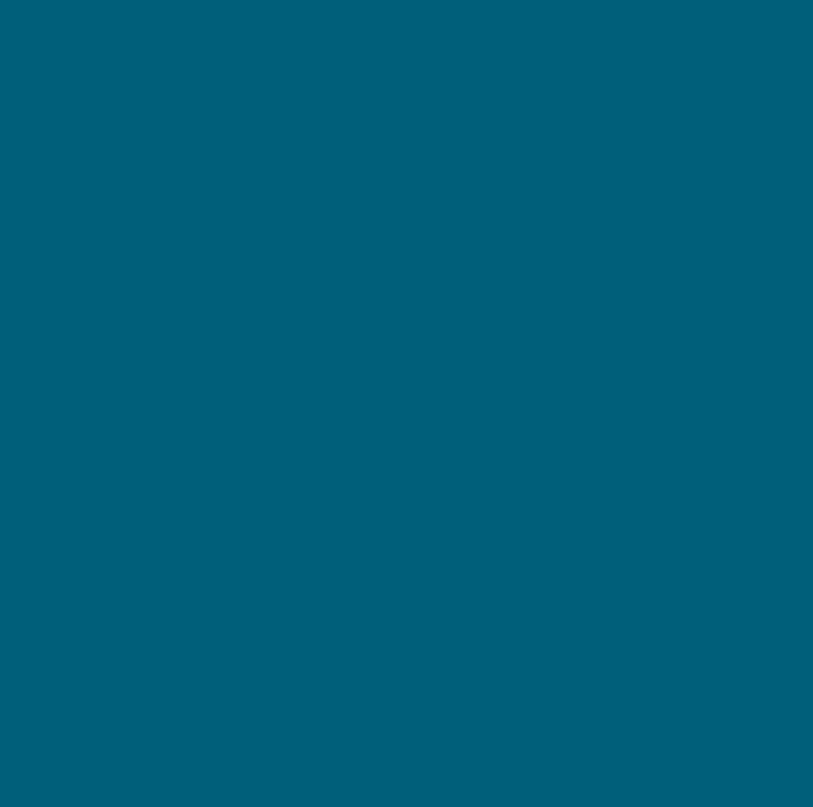
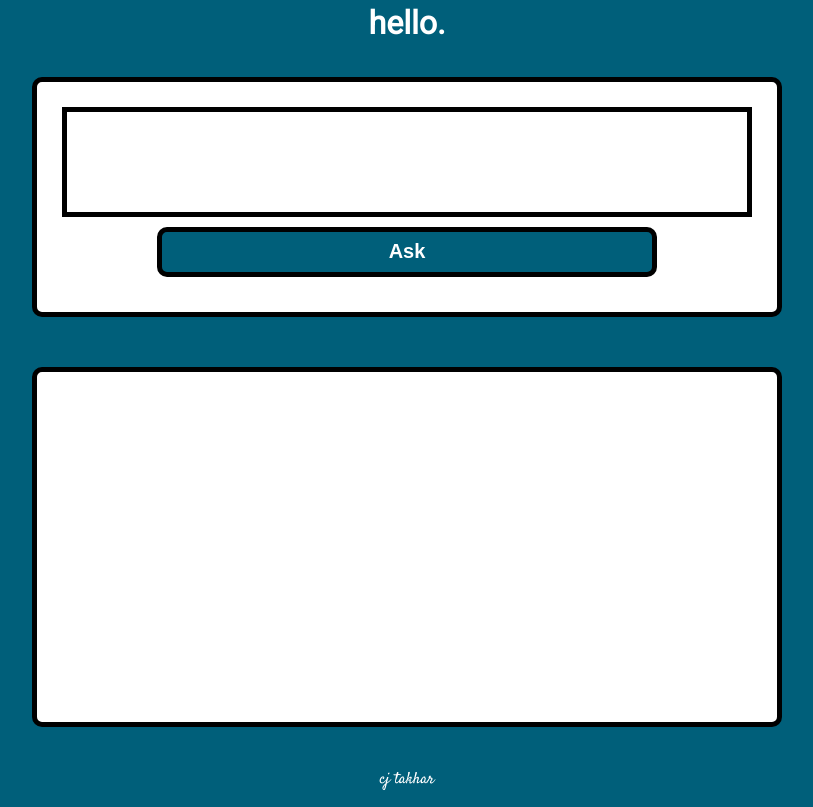
Before and after one commit to cjtakhar/statlas, a React (Create React App) app: page /statlas in a window 1280 px wide. Before the commit this address had no page. Shown: the whole page, without its empty margins (233-1046 px from the left). Built offline with nearby package versions, Linux system fonts and the light colour scheme.

Commit message:
update route

```diff
--- a/src/App.js
+++ b/src/App.js
@@ -12,7 +12,7 @@ function App() {
     <div className="App">
       <BrowserRouter>
         <Routes>
-          <Route path="/chatlas" element={< Statlas />} />
+          <Route path="/statlas" element={< Statlas />} />
         </Routes>
       </BrowserRouter>
     </div>
```
